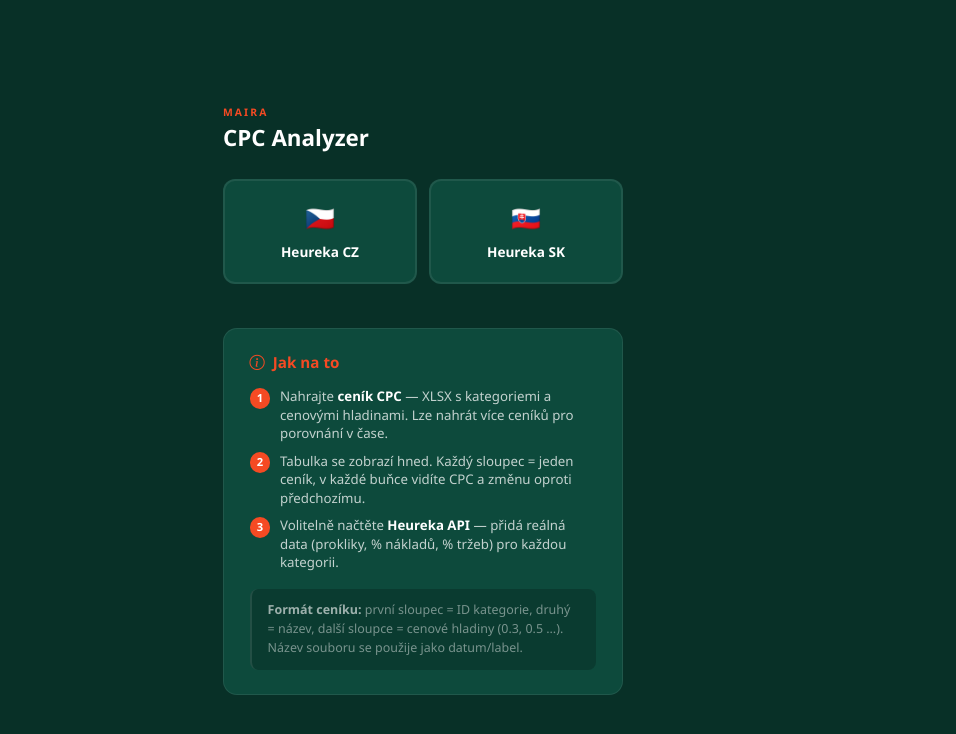
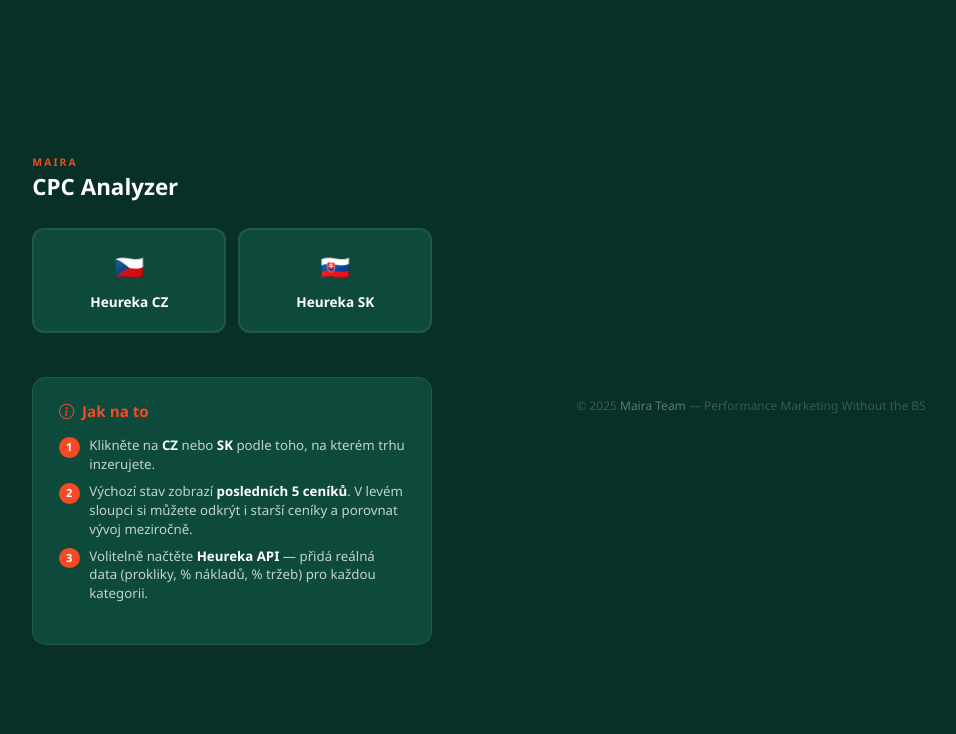
Before and after one commit to ondrejwicherek/cpc-analyzer, a Flask app: page / in a window 1280 px wide. Shown: the top 734 px of the page, without its empty margins (217-1173 px from the left). Run offline with Flask 3, Linux system fonts and the light colour scheme; some libraries are stand-ins or nearby versions.

Commit message:
Welcome screen: update how-to steps, remove format hint, add footer
- Step 1: click CZ or SK
- Step 2: last 5 price lists by default, older ones toggleable in sidebar
- Step 3: Heureka API (unchanged)
- Removed 'Formát ceníku' hint block
- Footer: © 2025 Maira Team (linked) — Performance Marketing Without the BS

Co-Authored-By: Claude Sonnet 4.6 <noreply@anthropic.com>

```diff
--- a/templates/index.html
+++ b/templates/index.html
@@ -449,20 +449,17 @@ body.no-pls .main { margin-left: 0; display: flex; align-items: center; justify-
           <ol class="how-steps">
             <li>
               <span class="sn">1</span>
-              <span class="st">Nahrajte <b>ceník CPC</b> — XLSX s kategoriemi a cenovými hladinami. Lze nahrát více ceníků pro porovnání v čase.</span>
+              <span class="st">Klikněte na <b>CZ</b> nebo <b>SK</b> podle toho, na kterém trhu inzerujete.</span>
             </li>
             <li>
               <span class="sn">2</span>
-              <span class="st">Tabulka se zobrazí hned. Každý sloupec = jeden ceník, v každé buňce vidíte CPC a změnu oproti předchozímu.</span>
+              <span class="st">Výchozí stav zobrazí <b>posledních 5 ceníků</b>. V levém sloupci si můžete odkrýt i starší ceníky a porovnat vývoj meziročně.</span>
             </li>
             <li>
               <span class="sn">3</span>
               <span class="st">Volitelně načtěte <b>Heureka API</b> — přidá reálná data (prokliky, % nákladů, % tržeb) pro každou kategorii.</span>
             </li>
           </ol>
-          <div class="how-optional">
-            <strong>Formát ceníku:</strong> první sloupec = ID kategorie, druhý = název, další sloupce = cenové hladiny (0.3, 0.5 …). Název souboru se použije jako datum/label.
-          </div>
         </div>
       </div>
 
@@ -508,6 +505,10 @@ body.no-pls .main { margin-left: 0; display: flex; align-items: center; justify-
       </div>
       <div class="mt-2" id="rowCount"></div>
     </div>
+  </div>
+
+  <div style="text-align:center;padding:1.5rem 1rem .75rem;color:rgba(255,255,255,.2);font-size:.75rem">
+    © 2025 <a href="https://mairateam.com/" target="_blank" rel="noopener" style="color:rgba(255,255,255,.35);text-decoration:none">Maira Team</a> — Performance Marketing Without the BS
   </div>
 </div>
 
```
